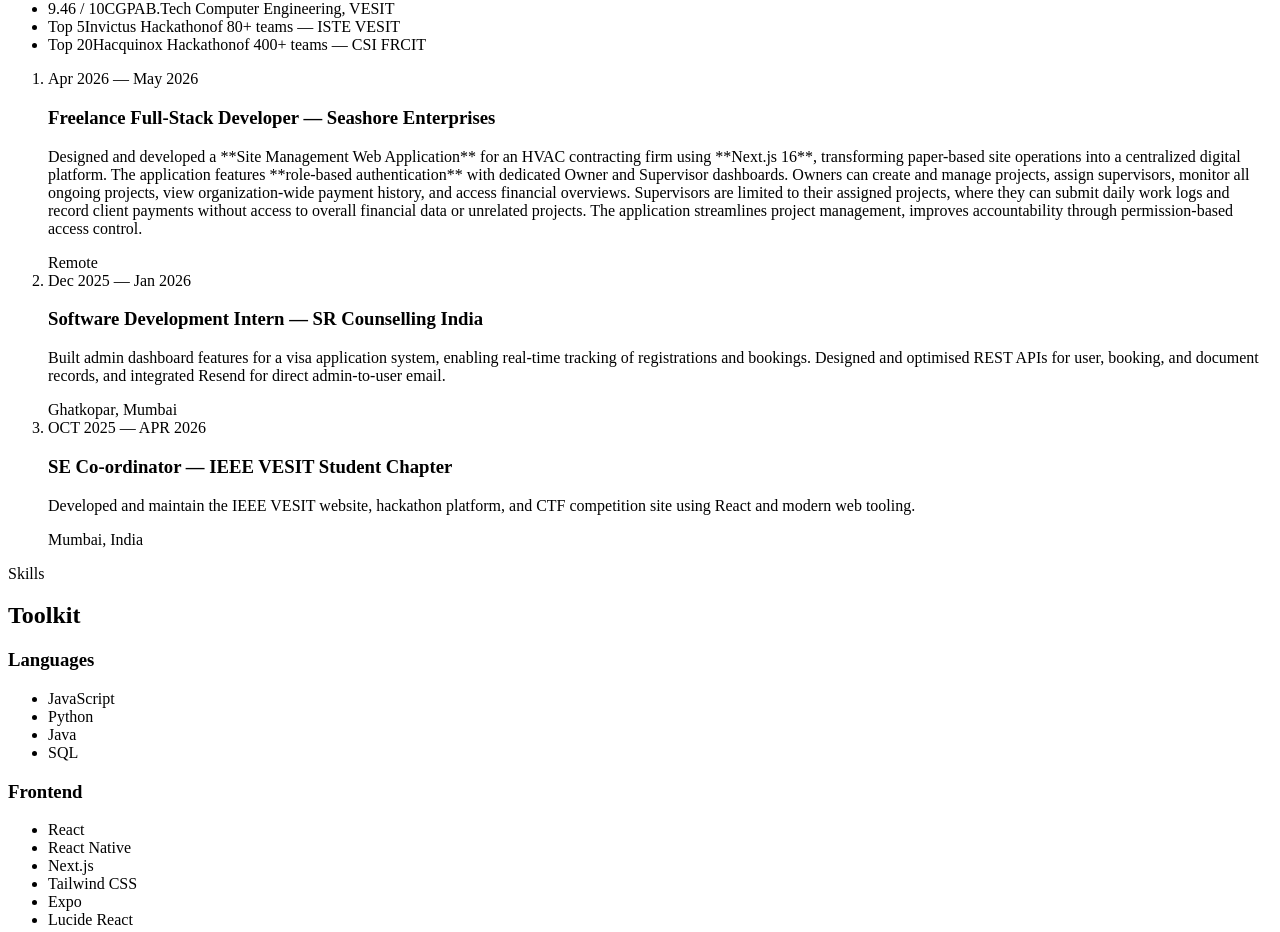
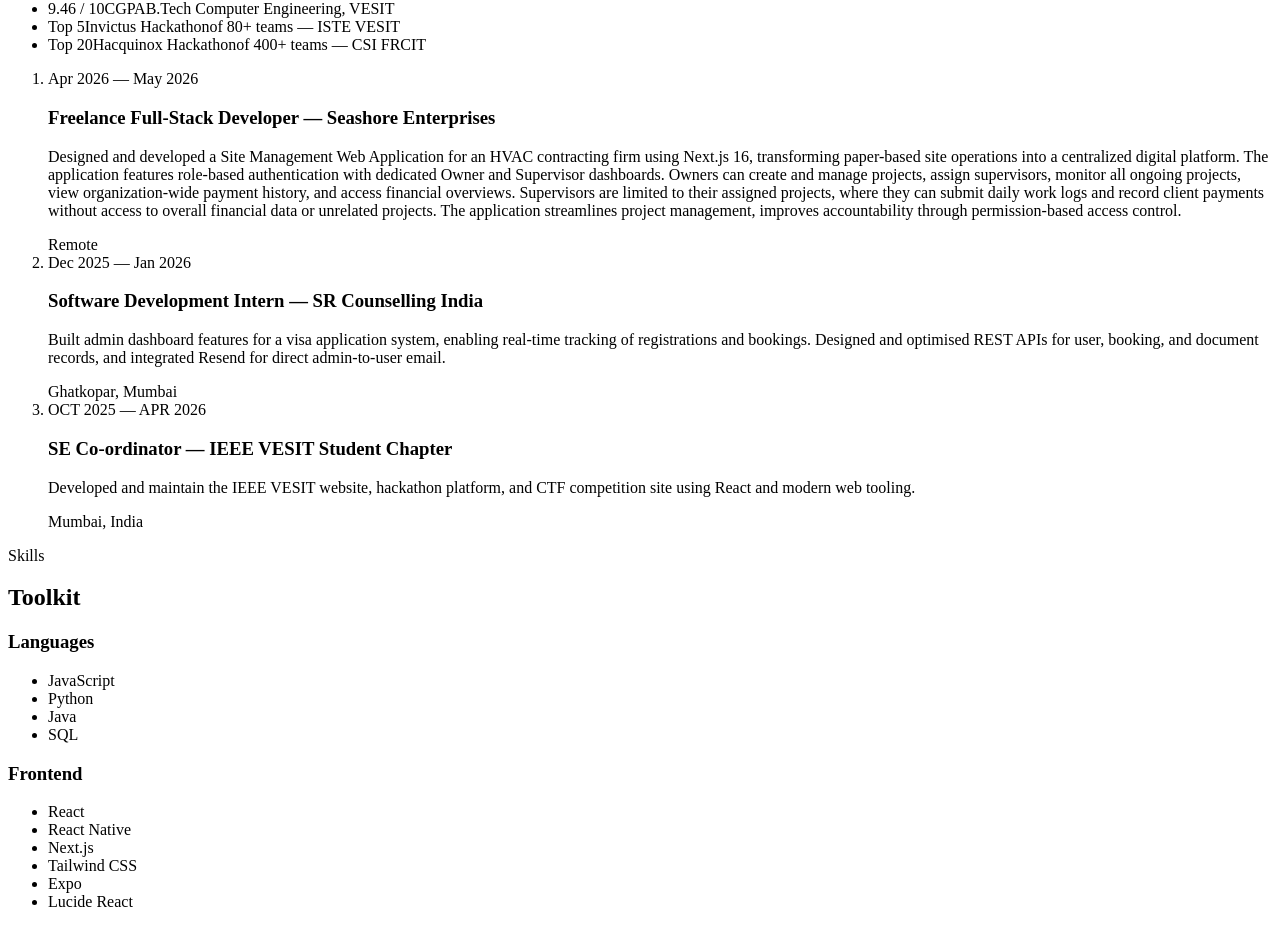
Before and after one commit to adil162006/porttfolio, a React (Vite) app: page / in a window 1280 px wide. Shown: the part 1482-2414 px from the top of the page. Built offline with nearby package versions, Linux system fonts and the light colour scheme; the HTML template or start-up script is replaced by a standard one.

Commit message:
some changes

```diff
--- a/src/data/content.js
+++ b/src/data/content.js
@@ -74,7 +74,7 @@
     role: 'Freelance Full-Stack Developer',
     org: 'Seashore Enterprises',
     location: 'Remote',
-    description:'Designed and developed a **Site Management Web Application** for an HVAC contracting firm using **Next.js 16**, transforming paper-based site operations into a centralized digital platform. The application features **role-based authentication** with dedicated Owner and Supervisor dashboards. Owners can create and manage projects, assign supervisors, monitor all ongoing projects, view organization-wide payment history, and access financial overviews. Supervisors are limited to their assigned projects, where they can submit daily work logs and record client payments without access to overall financial data or unrelated projects. The application streamlines project management, improves accountability through permission-based access control.'
+    description:'Designed and developed a Site Management Web Application for an HVAC contracting firm using Next.js 16, transforming paper-based site operations into a centralized digital platform. The application features role-based authentication with dedicated Owner and Supervisor dashboards. Owners can create and manage projects, assign supervisors, monitor all ongoing projects, view organization-wide payment history, and access financial overviews. Supervisors are limited to their assigned projects, where they can submit daily work logs and record client payments without access to overall financial data or unrelated projects. The application streamlines project management, improves accountability through permission-based access control.'
   },
   {
     period: 'Dec 2025 — Jan 2026',
```
